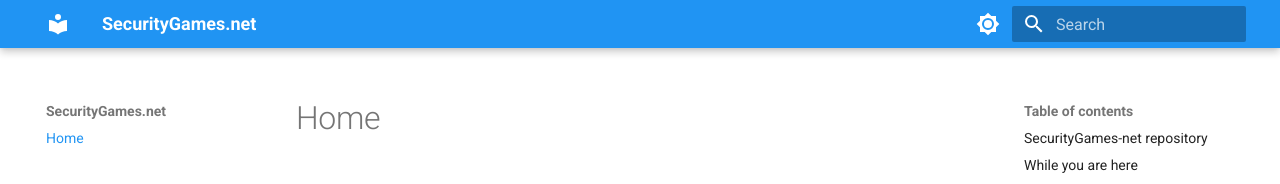
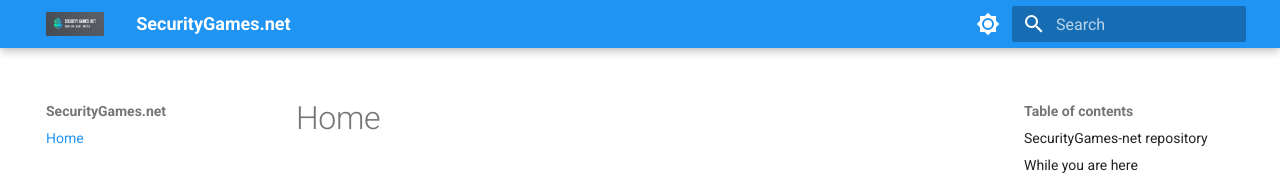
Before and after one commit to AntonioFeijaoUK/www-securitygames-net, an MkDocs documentation site: the page built from docs/index.md, in a window 1280 px wide. Shown: the top 184 px of the page. Built offline with MkDocs 1.6.1 and Material for MkDocs 9.7.7, drawn with Linux system fonts in a browser that asks for light colours.

Commit message:
Update mkdocs.yml

```diff
--- a/mkdocs.yml
+++ b/mkdocs.yml
@@ -1,9 +1,8 @@
 site_name: SecurityGames.net
-
-logo: /assets/images/logo/security-games-net.jpg
 
 theme:
   name: material
+  logo: assets/images/logo/security-games-net.jpg
   highlightjs: true
   hljs_languages:
       - yaml
```
